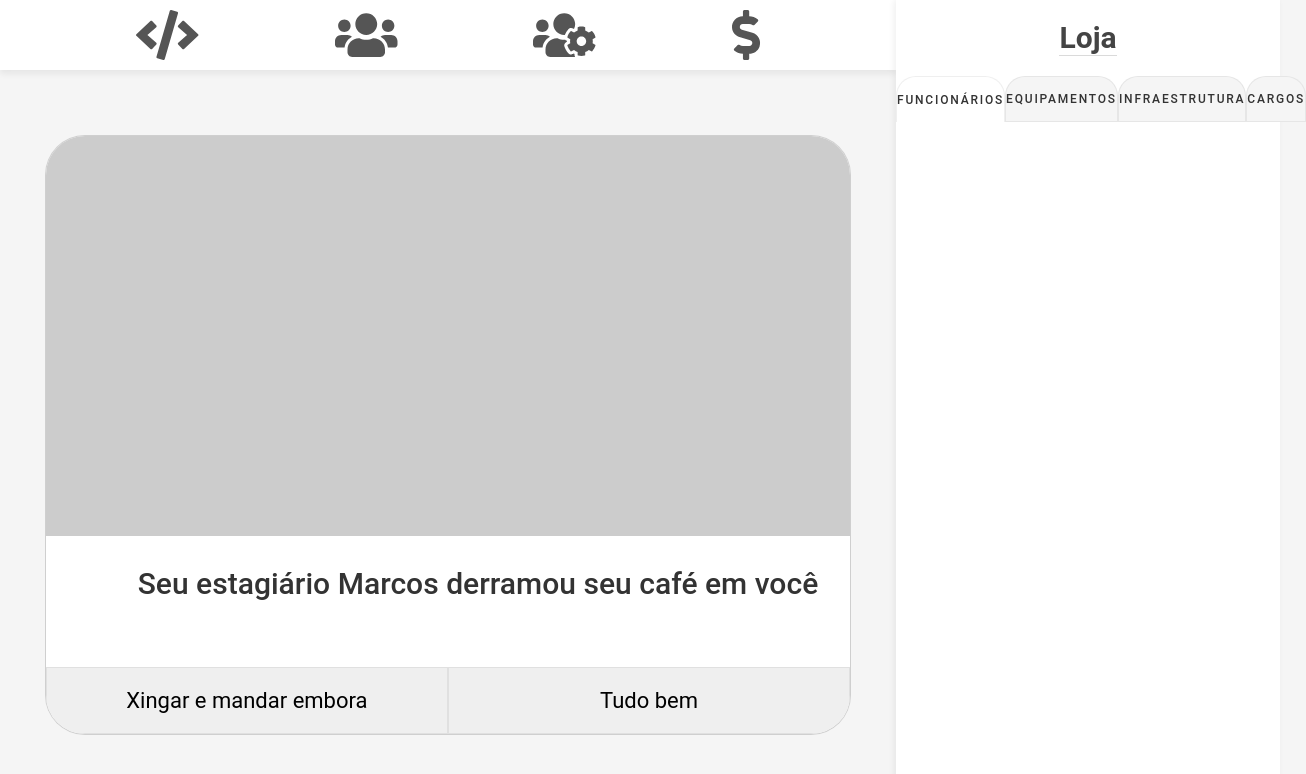
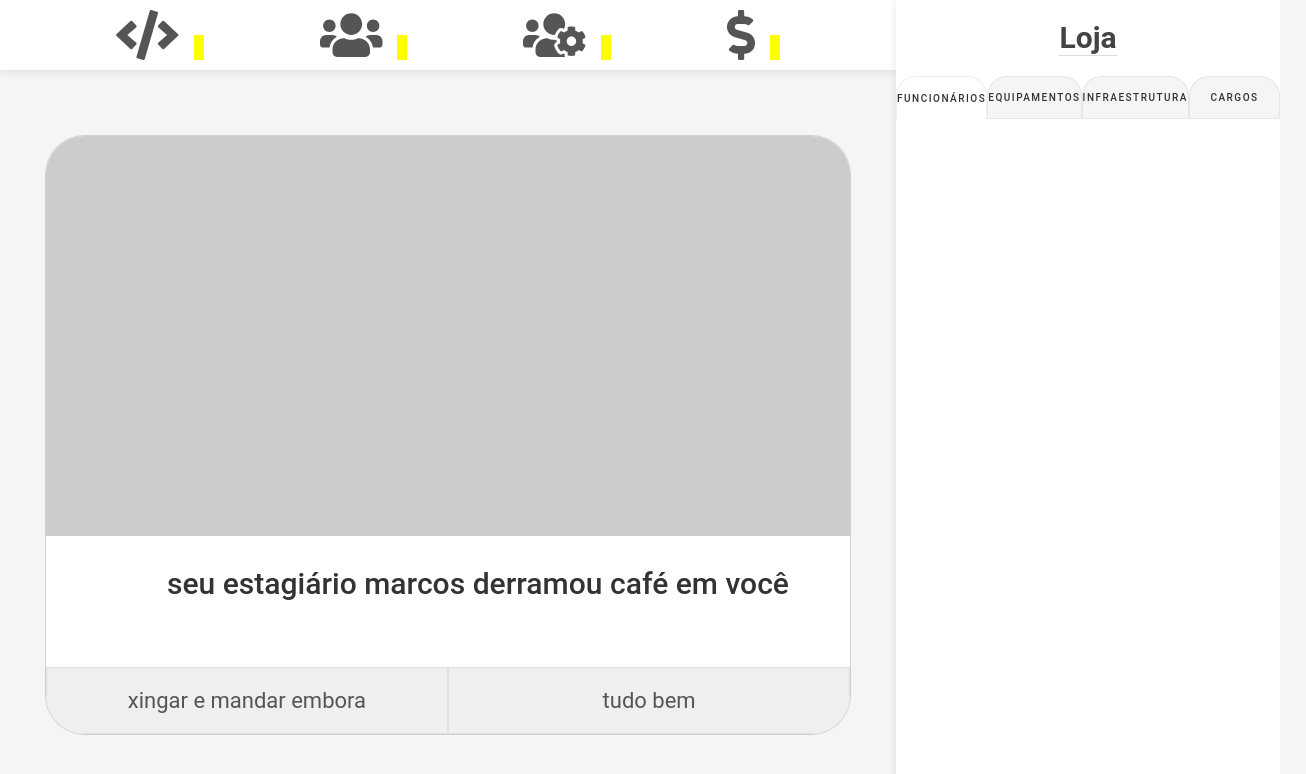
Before and after one commit to Minha-Empresa/Quality-Gamer, a React (Create React App) app: page /game in a window 1280 px wide. Shown: the top 774 px of the page, 1306 px wide, since content can reach past the window. Built offline with nearby package versions, Linux system fonts and the light colour scheme.

Commit message:
percentage bars

```diff
--- a/src/pages/home/components/cards/index.jsx
+++ b/src/pages/home/components/cards/index.jsx
@@ -2,21 +2,27 @@
 
 import { Container } from './styles'
 
-export default function Cards() {
+export default function Cards(props) {
 	return (
 		<Container>
 			<div className='image'></div>
 			<div className='body'>
-				<p>Seu estagiário Marcos derramou seu café em você</p>
+				<p>{props.details}</p>
 			</div>
 			<div className='buttons'>
-				<button>
-					<p>Xingar e mandar embora</p>
-				</button>
-				<button>
-					<p>Tudo bem</p>
-				</button>
+				{props.choices.map((choice) => {
+					return <button onClick={() => {
+						animateOut()
+						props.sideEffect(choice.sideEffect)
+					}}>
+						<p>{choice.text}</p>
+					</button>
+				})}
 			</div>
 		</Container>
 	)
+
+	function animateOut() {
+
+	}
 }
--- a/src/pages/home/components/cards/styles.js
+++ b/src/pages/home/components/cards/styles.js
@@ -34,12 +34,19 @@
         button {
             flex: 1;
             border: 1px solid #00000010;
-            padding: 20px;
+			padding: 20px;
+			transition: all 0.5s;
+			color: #555;
             p {
                 font-size: 22px;
                 font-weight: 400;
                 margin: 0px auto;
-            }
+			}
+
+			&:hover {
+				background-color: #eee;
+				color: #333;
+			}
         }
     }
 `
--- a/src/pages/home/components/navigation/index.jsx
+++ b/src/pages/home/components/navigation/index.jsx
@@ -1,27 +1,71 @@
 import React from 'react'
 import { FontAwesomeIcon } from '@fortawesome/react-fontawesome'
 
-import { Container } from './styles'
+import { Container, BarBorder, BarFill } from './styles'
 
-export default function Navigation() {
+const Bar = ({ percentage }) => {
+	return (
+		<BarBorder>
+			<BarFill
+				color={color(percentage)}
+				percentage={percentage}
+			/>
+		</BarBorder>
+	)
+}
+
+export default function Navigation({ code, employees, cash, clients }) {
 	return (
 		<Container>
+			<span>
 				<FontAwesomeIcon
 					className='icon'
 					icon={['fas', 'code']}
 				/>
+				<Bar
+					percentage={code}
+				/>
+			</span>
+			<span>
 				<FontAwesomeIcon
 					className='icon'
 					icon={['fas', 'users']}
 				/>
+				<Bar
+					percentage={clients}
+				/>
+			</span>
+			<span>
 				<FontAwesomeIcon
 					className='icon'
 					icon={['fas', 'users-cog']}
 				/>
+				<Bar
+					percentage={employees}
+				/>
+			</span>
+			<span>
 				<FontAwesomeIcon
 					className='icon'
 					icon={['fas', 'dollar-sign']}
 				/>
+				<Bar
+					percentage={cash}
+				/>
+			</span>
 		</Container>
 	)
 }
+
+function color(value) {
+	if (value < 10) return 'darkred'
+	if (value < 20) return 'red'
+	if (value < 30) return 'orangered'
+	if (value < 40) return 'orange'
+	if (value < 50) return 'gold'
+	if (value < 60) return 'yellow'
+	if (value < 70) return 'yellowgreen'
+	if (value < 80) return 'lime'
+	if (value < 90) return 'chartreuse'
+	return 'limegreen'
+}
--- a/src/pages/home/components/navigation/styles.js
+++ b/src/pages/home/components/navigation/styles.js
@@ -12,3 +12,17 @@
         color: #555;
     }
 `
+
+export const BarBorder = styled.div`
+	width: 10px;
+	height: 50px;
+	margin-left: 15px;
+`
+
+export const BarFill = styled.div`
+	background-color: ${props => props.color};
+	height: ${props => props.percentage}%;
+	width: 100%;
+	transition: all 0.5s;
+	margin-top: auto;
+`
--- a/src/pages/home/components/store/styles.js
+++ b/src/pages/home/components/store/styles.js
@@ -31,7 +31,7 @@
         color: #333;
         font-family: 'Open Sans' roboto, sans-serif;
         text-transform: uppercase;
-        font-size: 12px;
+        font-size: 10px;
         text-decoration: none;
         font-weight: 500;
         letter-spacing: 0.15em;
--- a/src/pages/home/index.jsx
+++ b/src/pages/home/index.jsx
@@ -1,4 +1,4 @@
-import React from 'react'
+import React, { useState } from 'react'
 
 import { Container } from './styles'
 import NavBar from './components/navigation'
@@ -6,15 +6,67 @@
 import Store from './components/store'
 
 export default function Home() {
+	const [cash, setCash] = useState(50)
+	const [employees, setEmployees] = useState(50)
+	const [code, setCode] = useState(50)
+	const [clients, setClients] = useState(50)
+	const content = {
+		details: 'seu estagiário marcos derramou café em você',
+		choices: [
+			{
+				text: 'xingar e mandar embora',
+				sideEffect: {
+					cash: -5,
+					employees: -5,
+					code: 5,
+					clients: 0
+				}
+			},
+			{
+				text: 'tudo bem',
+				sideEffect: {
+					cash: 0,
+					employees: 5,
+					code: -5,
+					clients: 0
+				}
+			}
+		]
+	}
+
 	return (
 		<Container>
 			<div className="left">
-				<NavBar />
-				<Cards />
+				<NavBar code={code} cash={cash} employees={employees} clients={clients} />
+				<Cards
+					details={content.details}
+					choices={content.choices}
+					sideEffect={sideEffect}
+				/>
 			</div>
 			<div className="right">
 				<Store />
 			</div>
 		</Container >
 	)
+
+	function sideEffect(effect) {
+		console.log([cash, clients, employees, code])
+		console.log(effect)
+		if (cash + effect.cash < 0) setCash(0)
+		else if (cash + effect.cash > 100) setCash(100)
+		else setCash(cash + effect.cash)
+
+		if (employees + effect.employees < 0) setEmployees(0)
+		else if (employees + effect.employees > 100) setEmployees(100)
+		else setEmployees(employees + effect.employees)
+
+		if (code + effect.code < 0) setCode(0)
+		else if (code + effect.code > 100) setCode(100)
+		else setCode(code + effect.code)
+
+		if (clients + effect.clients < 0) setClients(0)
+		else if (clients + effect.clients > 100) setClients(100)
+		else setClients(clients + effect.clients)
+	}
 }
```
Lines whose indentation alone changed are shown as unchanged.
